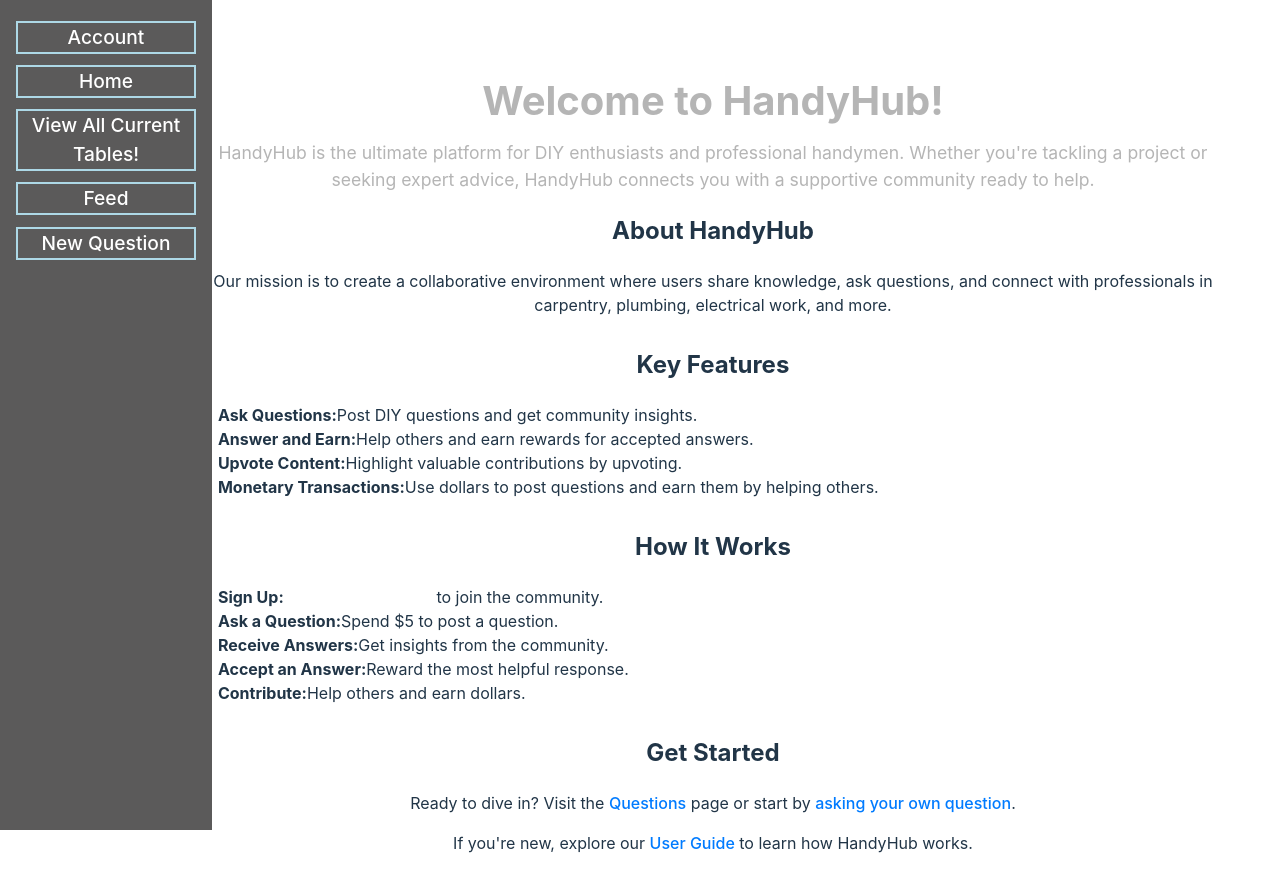
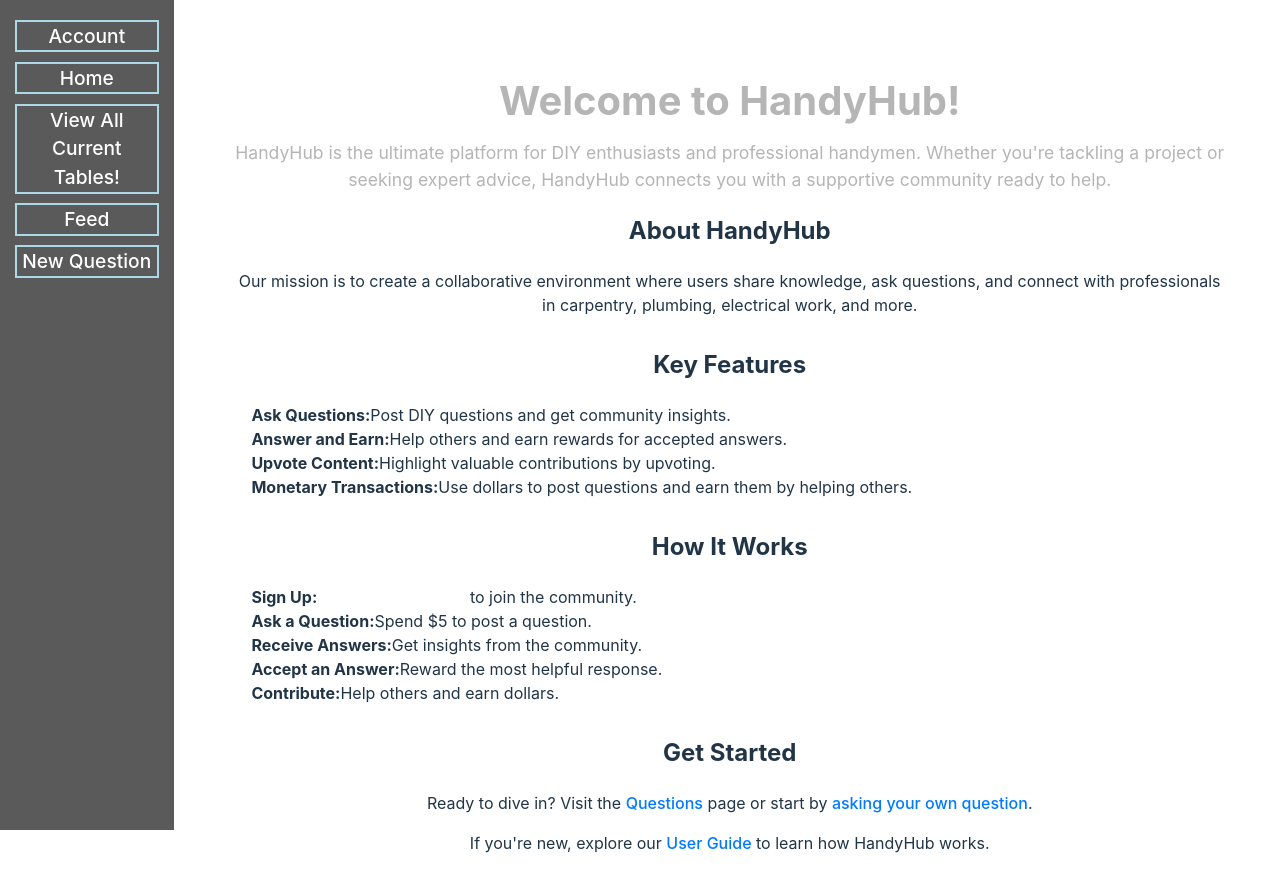
Before and after one commit to workoholyguy/handy-hub-react-vite-supabase, a React (Vite) app: page / in a window 1280 px wide. Shown: the top 892 px of the page. Built offline with nearby package versions, Linux system fonts and the light colour scheme; no server answers.

Commit message:
Starting New Challenge

```diff
--- a/src/App.css
+++ b/src/App.css
@@ -55,7 +55,7 @@
 
 .side-nav {
   height: 100%;
-  width: 15%;
+  width: 12%;
   position: fixed;
   font-size: larger;
   font-weight: bolder;
--- a/src/pages/home.css
+++ b/src/pages/home.css
@@ -1,5 +1,6 @@
 .home-master-container {
   padding: 20px;
+  padding-left: 5%;
 }
 
 .home-header h1 {
```
